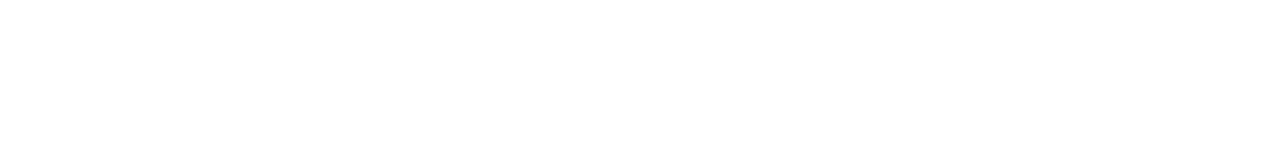
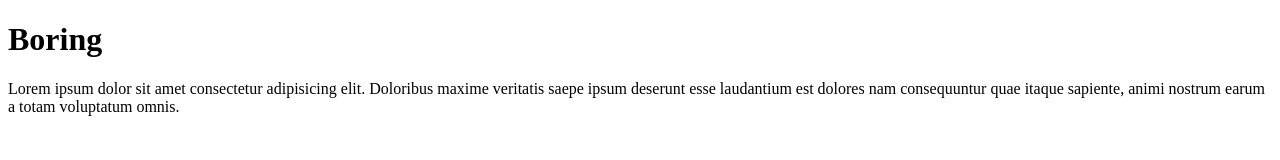
Before and after one commit to NONMATERGAMERTV/web01, a plain HTML site: page index.html in a window 1280 px wide. Drawn offline with Linux system fonts and the light colour scheme.

Commit message:
my 2nd program

```diff
--- a/index.html
+++ b/index.html
@@ -6,6 +6,8 @@
     <title>Document</title>
 </head>
 <body>
+                <h1>Boring</h1>
+                <p>Lorem ipsum dolor sit amet consectetur adipisicing elit. Doloribus maxime veritatis saepe ipsum deserunt esse laudantium est dolores nam consequuntur quae itaque sapiente, animi nostrum earum a totam voluptatum omnis.</p>
 
 </body>
 </html>
```
